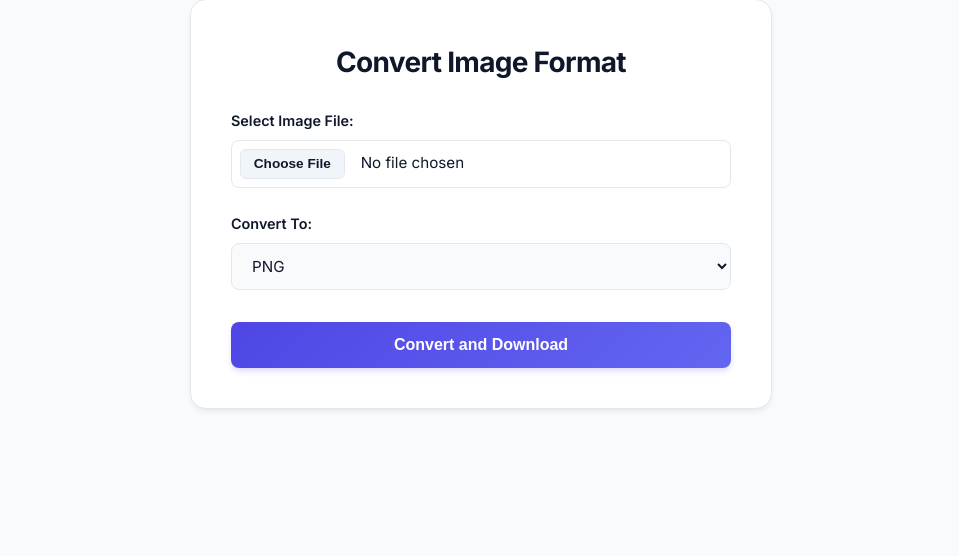
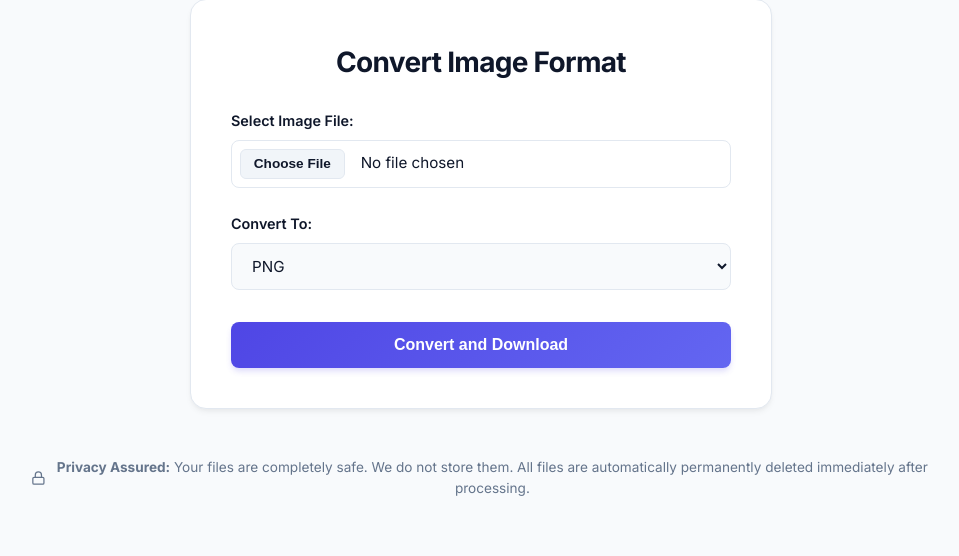
Before and after one commit to mathewsageorge/pdf-unlocker, a Flask app: page /convert-image in a window 1280 px wide. Shown: the part 121-677 px from the top of the page, without its empty margins (159-1118 px from the left). Run offline with Flask 3, Linux system fonts and the light colour scheme.

Commit message:
Added privacy and security disclaimer

```diff
--- a/templates/base.html
+++ b/templates/base.html
@@ -383,6 +383,11 @@
         {% endwith %}
 
         {% block content %}{% endblock %}
+
+        <div style="text-align: center; margin-top: 3rem; margin-bottom: 2rem; color: var(--text-muted); font-size: 0.85rem; display: flex; align-items: center; justify-content: center; gap: 0.5rem;">
+            <svg xmlns="http://www.w3.org/2000/svg" width="16" height="16" viewBox="0 0 24 24" fill="none" stroke="currentColor" stroke-width="2" stroke-linecap="round" stroke-linejoin="round"><rect x="3" y="11" width="18" height="11" rx="2" ry="2"></rect><path d="M7 11V7a5 5 0 0 1 10 0v4"></path></svg>
+            <span><strong>Privacy Assured:</strong> Your files are completely safe. We do not store them. All files are automatically permanently deleted immediately after processing.</span>
+        </div>
     </div>
 
     <script>
```
